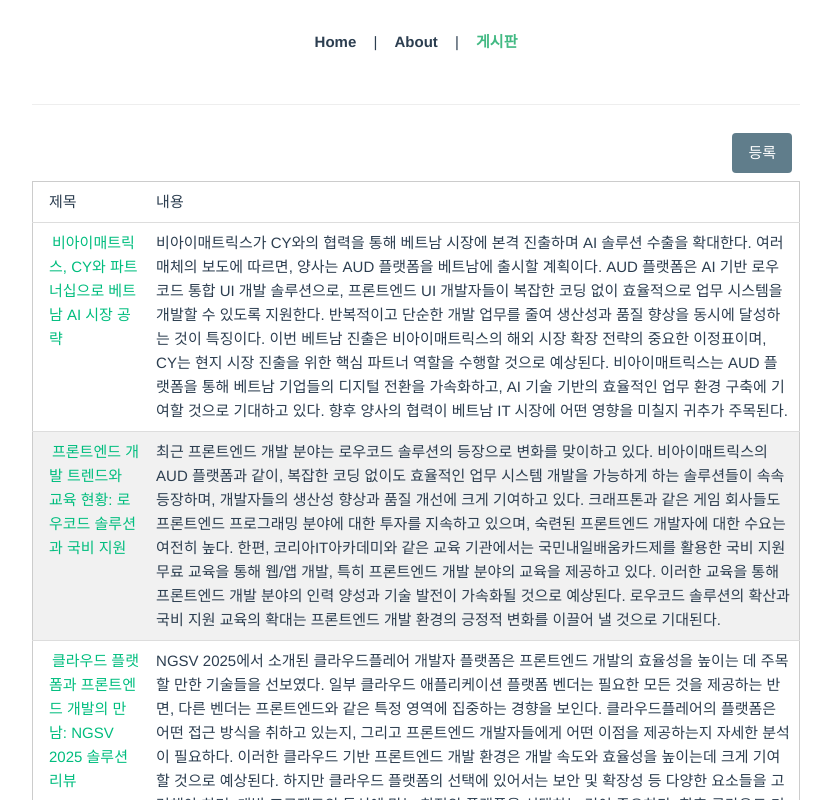
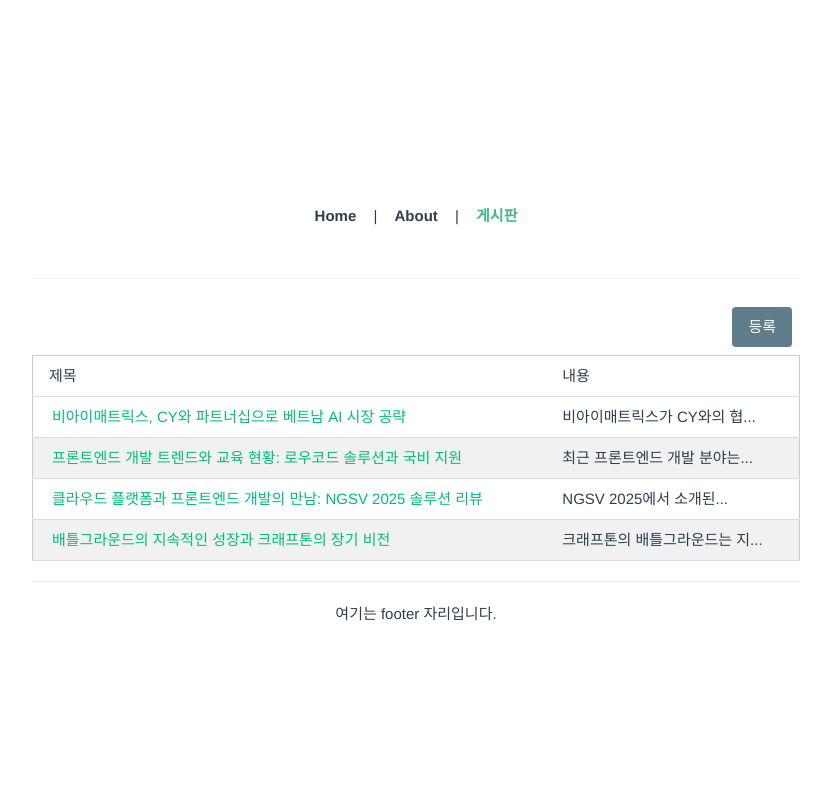
Before and after one commit to KIMGEEK/Newsis-Newsletter, a Vue app in the folder WEB/Front-end/: page /board/list in a window 1280 px wide. Shown: the top 800 px of the page, without its empty margins (224-1055 px from the left). Built offline with nearby package versions, Linux system fonts and the light colour scheme.

Commit message:
게시판 리스트에서 항목의 텍스트 길이를 제한하고, JSON 데이터를 동적으로 로드하는 방식을 개선함. 코드 가독성을 높이기 위해 리스트 초기화 방식을 수정함.

```diff
--- a/WEB/Front-end/src/views/board/BoardList.vue
+++ b/WEB/Front-end/src/views/board/BoardList.vue
@@ -13,7 +13,7 @@
         <tbody>
         <tr v-for="(row, idx) in list" :key="idx">
           <td><a v-on:click="fnView(`${row.idx}`)">{{ row.title }}</a></td>
-          <td>{{ row.text }}</td>
+          <td>{{ row.text.length > 15 ? row.text.substring(0, 15) + '...' : row.text }}</td>
         </tr>
         </tbody>
       </table>
@@ -41,7 +41,7 @@
   <script>
   import News from '../../assets/프론트엔드.json';
 
-  console.log(News);
+  console.log(News.length);
   export default {
     data() { //변수생성
       return {
@@ -79,13 +79,11 @@
     },
     methods: {
       fnGetList() {
-        this.list = [
-        News[0],
-        News[1],
-        News[2],
-        News[3]
-        ]
+        this.list = [];
+        for (let i = 0; i < News.length; i++) {
+          this.list.push(News[i]);
+        }
       }
-      }
+    }
   }
   </script>
--- /dev/null
+++ b/package.json
@@ -0,0 +1,5 @@
+{
+  "dependencies": {
+    "@ashwamegh/vue-link-preview": "^3.3.0"
+  }
+}
```
Also changed, not shown: 2 other files (tests, documents, lock files or other folders).
